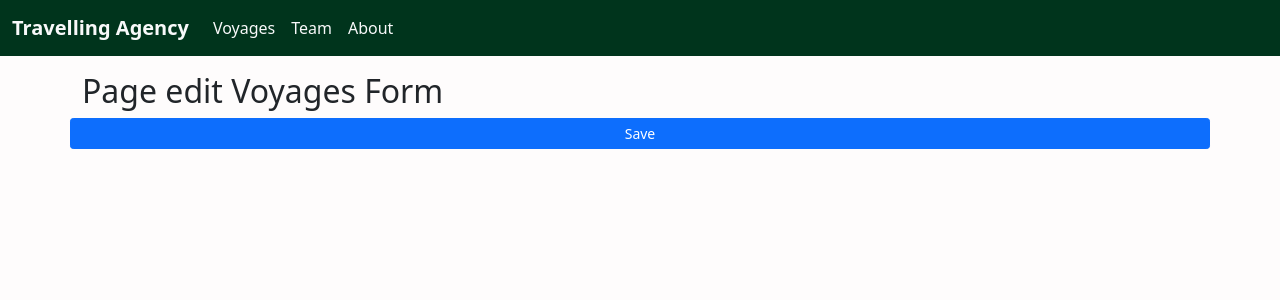
After one commit to ritacarrilho/Travelling-Agency, a Symfony app: template templates/front/team/editTeam.html.twig in a window 1280 px wide. The commit adds this page. Shown: the top 300 px of the page. Run offline with Twig, Linux system fonts and the light colour scheme; the template is opened without the code that fills it, so the values that code supplies are empty; some libraries are stand-ins or nearby versions.

Commit message:
added form to add new team member

```diff
--- a/templates/base.html.twig
+++ b/templates/base.html.twig
@@ -11,6 +11,11 @@
                 href="https://cdn.jsdelivr.net/npm/bootstrap@5.1.3/dist/css/bootstrap.min.css"
                 integrity="sha384-1BmE4kWBq78iYhFldvKuhfTAU6auU8tT94WrHftjDbrCEXSU1oBoqyl2QvZ6jIW3"
                 crossorigin="anonymous">
+            <link rel="stylesheet"
+                href="https://cdnjs.cloudflare.com/ajax/libs/font-awesome/6.1.1/css/all.min.css"
+                integrity="sha512-KfkfwYDsLkIlwQp6LFnl8zNdLGxu9YAA1QvwINks4PhcElQSvqcyVLLD9aMhXd13uQjoXtEKNosOWaZqXgel0g=="
+                crossorigin="anonymous"
+                referrerpolicy="no-referrer" />
             <link rel="stylesheet"
                 href="{{ asset('css/main.css') }}" >
         {% endblock %}
--- a/templates/front/team.html.twig
+++ b/templates/front/team.html.twig
@@ -9,7 +9,9 @@
 
 <div class="container mt-3">
     <h2 style="color: #11663f">Meet our Team!</h2>
-
+    <span class="float-end" style="padding: 0 150px 0 0;">
+        <a href="{{ path("add_team") }}" class="btn btn-success btn-sm">Add</a>
+    </span>
     <p>Here you can find our secretaries and commercials. </p>
 
     {{ include("front/template_part/teamList.html.twig", {pp: 'team'} )}}
--- /dev/null
+++ b/templates/front/team/editTeam.html.twig
@@ -0,0 +1,25 @@
+{%extends "base.html.twig" %}
+{% block title %}Form{% endblock %}
+
+{% block body %}
+    {{ include("front/template_part/_menu.html.twig", {pp: 'about'} )}}
+
+<div class="container mt-3">
+
+    <h2>Page edit Voyages Form</h2>
+
+    {{ form_start(form) }}
+     {# <div class="row">
+        <div class="col-sm-6">{{ form_row(form.age) }}</div>
+        <div class="col-sm-6">{{ form_row(form.job) }}</div>
+    </div> #}
+    {{ form_rest(form) }}
+        <div class="row text-center">
+            <button type="submit" class="btn btn-primary btn-sm">Save</button>
+        </div>
+
+    {{ form_end(form) }}
+</div>
+
+
+{% endblock %}
```
Also changed, not shown: src/Controller/TeamController.php (+28 -0 lines), src/Form/TeamType.php (added, +28 -0 lines).
